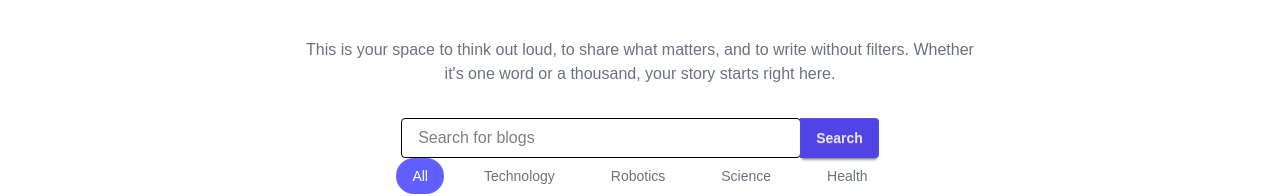
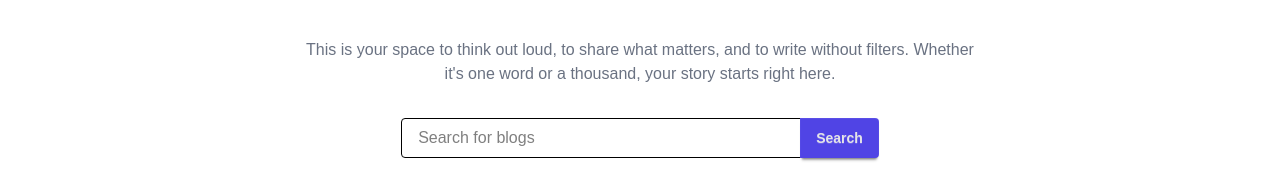
Before and after one commit to coders-rabbi/MultiUser_blog_website, a React (Vite) app: page / in a window 1280 px wide. Shown: the part 369-565 px from the top of the page. Built offline with nearby package versions, Linux system fonts and the light colour scheme.

Commit message:
frontend almsot done

```diff
--- a/src/page/Home/Blogs.jsx
+++ b/src/page/Home/Blogs.jsx
@@ -28,7 +28,7 @@ const Blogs = () => {
             : blogs.filter((blog) => blog.category === activeTab);
 
     return (
-        <div className="max-w-7xl mx-auto px-4">
+        <div className="max-w-7xl mx-auto px-4 pt-10">
             {/* Tabs */}
             <div className="flex gap-6 justify-center mb-10">
                 {categories.map((cat) => (
--- a/src/page/Home/HeroSection.jsx
+++ b/src/page/Home/HeroSection.jsx
@@ -14,7 +14,7 @@ const HeroSection = () => {
             <p className='text-gray-500 mb-8'>This is your space to think out loud, to share what matters, and to write without filters. Whether <br /> it's one word or a thousand, your story starts right here.</p>
 
             <div className="join">
-                <input className='border focus:outline-none w-[250px] xl:w-[400px] px-4 rounded text-black' type="text" placeholder='Search for blogs' />
+                <input className='border focus:outline-none w-[250px] xl:w-[400px] px-4 rounded rounded-r-none text-black' type="text" placeholder='Search for blogs' />
                 <button className="btn btn-neutral join-item bg-[#5044E5] border-none">Search</button>
             </div>
         </div>
```
